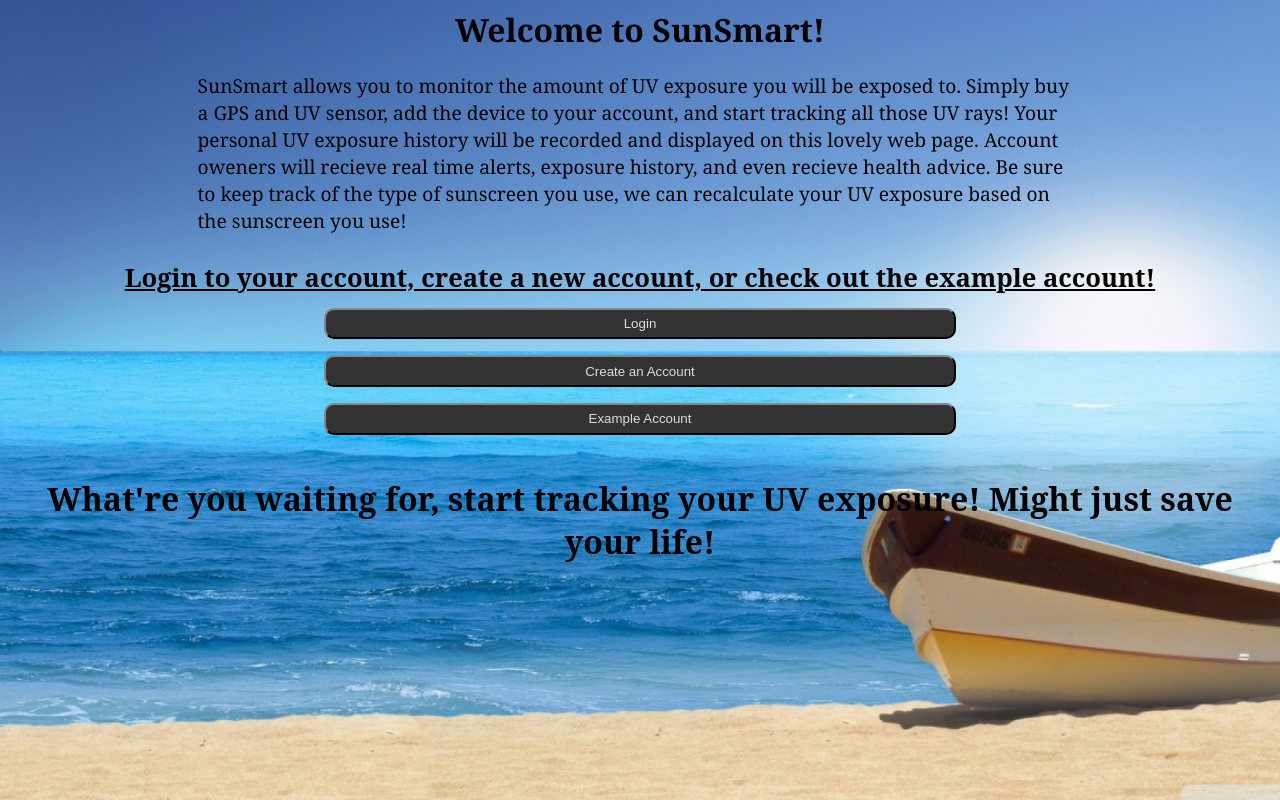
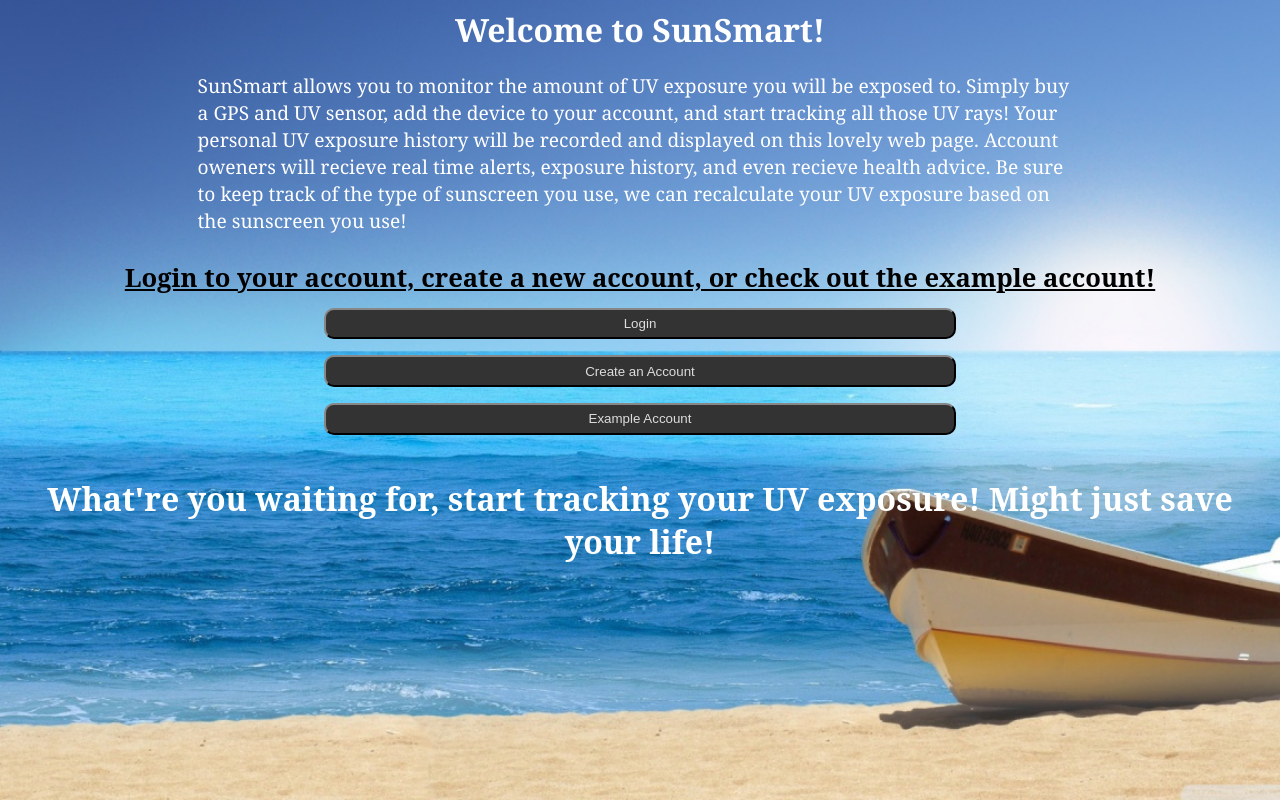
Before and after one commit to brianzim146/SunSmart_Project, a website: page MainPage.html in a window 1280 px wide. Drawn offline with Linux system fonts and the light colour scheme.

Commit message:
Link updates

```diff
--- a/MainPage.html
+++ b/MainPage.html
@@ -9,18 +9,20 @@
 	}
 	h1 {
 		text-align: center;
+		color: #FFFFFF;
 	}
 	p {
 		padding-left: 15%;
 		padding-right: 15%;
 		width: 70%;
 		font-size: 120%;
+		color: #FFFFFF;
 	}
 	h2 {
 		text-align: center;
 		font-family: "Serif";
 		font-size: 200%;
-		color: #000000;
+		color: #FFFFFF;
 	}
 	h3 {
 		text-align: center;
@@ -28,6 +30,7 @@
 		text-decoration: underline;
 		font-size: 160%;
 		margin-bottom: 0%;
+		color: #000000;
 	}
 
 	.navBar {
```
